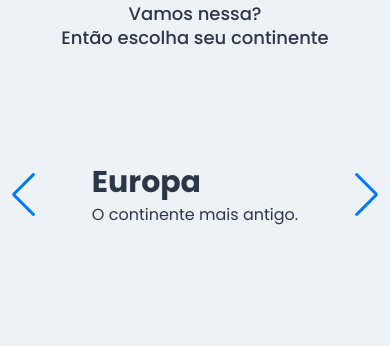
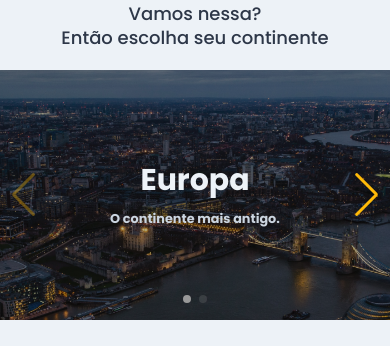
Before and after one commit to Emerson-lab/World-Trip, a Next.js app: page / in a window 390 px wide. Shown: the part 495-841 px from the top of the page. Built offline with nearby package versions, Linux system fonts and the light colour scheme.

Commit message:
finish slider component

```diff
--- a/src/components/Slider/index.tsx
+++ b/src/components/Slider/index.tsx
@@ -1,5 +1,10 @@
 import { Flex, Heading, Text } from "@chakra-ui/react";
-import { Swiper, SwiperSlide } from "swiper/react";
+
+import SwiperCore, { Navigation, Pagination, Scrollbar, A11y } from 'swiper';
+import  { Swiper, SwiperSlide } from "swiper/react";
+// configure Swiper to use modules
+SwiperCore.use([Navigation, Pagination, Scrollbar, A11y]);
+
 import Link from "next/link";
 
 export default function Slider() {
@@ -27,12 +32,63 @@
             align="center"
             justify="center"
             direction="column"
-            bgImage=""
+            bgImage="url(/swiper-slider/europa.png)"
+            bgRepeat="no-repeat"
+            bgSize="cover"
+            textAlign="center"
+            bgPosition="center"
           >
             <Link href="/continent/europe">
               <a>
-                <Heading>Europa</Heading>
-                <Text>O continente mais antigo.</Text>
+                <Heading
+                  fontSize={["3xl", "4xl", "5xl"]}
+                  color="gray.100"
+                  fontWeight="bold"
+                >
+                  Europa
+                </Heading>
+                <Text
+                  fontWeight="bold"
+                  color="gray.300"
+                  fontSize={["0.8rem", "1xl", "2xl"]}
+                  mt={["2", "4"]}
+                >
+                  O continente mais antigo.
+                </Text>
+              </a>
+            </Link>
+          </Flex>
+        </SwiperSlide>
+        <SwiperSlide>
+          <Flex
+            w="100%"
+            h="100%"
+            align="center"
+            justify="center"
+            direction="column"
+            bgImage="url(/swiper-slider/europa.png)"
+            bgRepeat="no-repeat"
+            bgSize="cover"
+            textAlign="center"
+            bgPosition="center"
+          >
+            <Link href="/continent/europe">
+              <a>
+                <Heading
+                  fontSize={["3xl", "4xl", "5xl"]}
+                  color="gray.100"
+                  fontWeight="bold"
+                >
+                  Europa
+                </Heading>
+                <Text
+                  fontWeight="bold"
+                  color="gray.300"
+                  fontSize={["0.8rem", "1xl", "2xl"]}
+                  mt={["2", "4"]}
+                >
+                  O continente mais antigo.
+                </Text>
               </a>
             </Link>
           </Flex>
--- a/src/pages/_app.tsx
+++ b/src/pages/_app.tsx
@@ -1,6 +1,7 @@
 import { ChakraProvider } from "@chakra-ui/react";
 import { AppProps } from "next/app";
 import { theme } from "../styles/theme";
+import "../styles/slider.css";
 
 import 'swiper/css';
 import 'swiper/css/navigation';
--- /dev/null
+++ b/src/styles/slider.css
@@ -0,0 +1,44 @@
+.swiper-button-next {
+  right: 45px;
+}
+
+.swiper-button-prev {
+  left: 45px;
+}
+
+.swiper-button-next:after,
+.swiper-button-prev:after {
+  color: #ffba08;
+}
+
+.swiper-pagination-bullet {
+  width: 16px !important;
+  height: 16px !important;
+  background: #999999 !important;
+  opacity: 1;
+}
+
+.swiper-pagination-bullet-active {
+  background: #ffba08
+}
+
+@media(max-width: 30em) {
+  .swiper-button-next {
+    right:15px;
+  }
+
+  .swiper-button-prev {
+    left: 15px;
+  }
+
+  .swiper-button-next:after,
+  .swiper-button-prev:after {
+    font-size: 1.2rem;
+  }
+
+  .swiper-pagination-bullet {
+    width: 8px !important;
+    height: 8px !important;
+
+  }
+}
```
